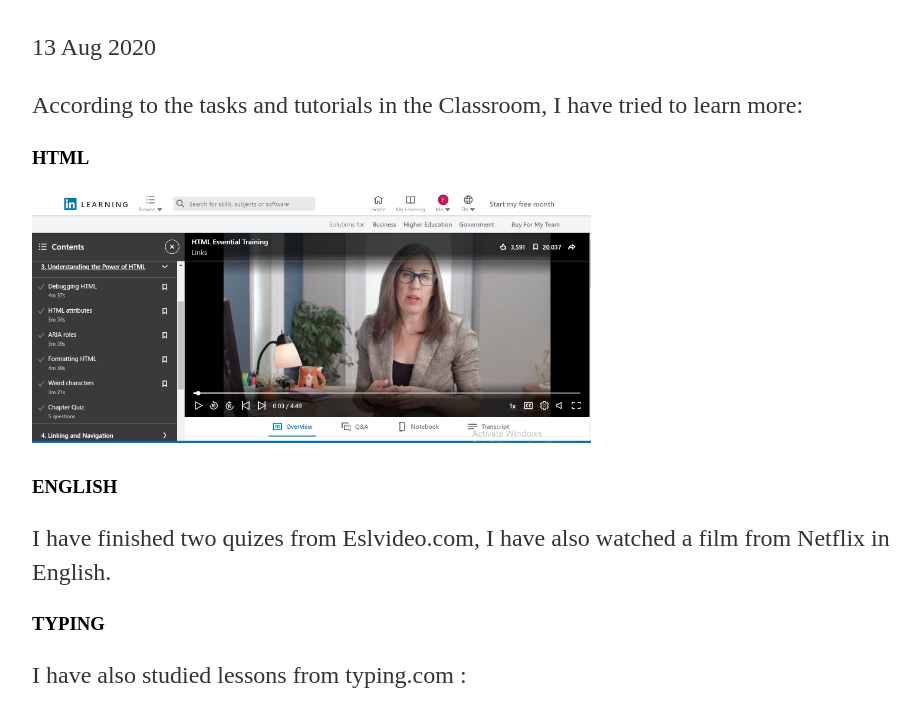
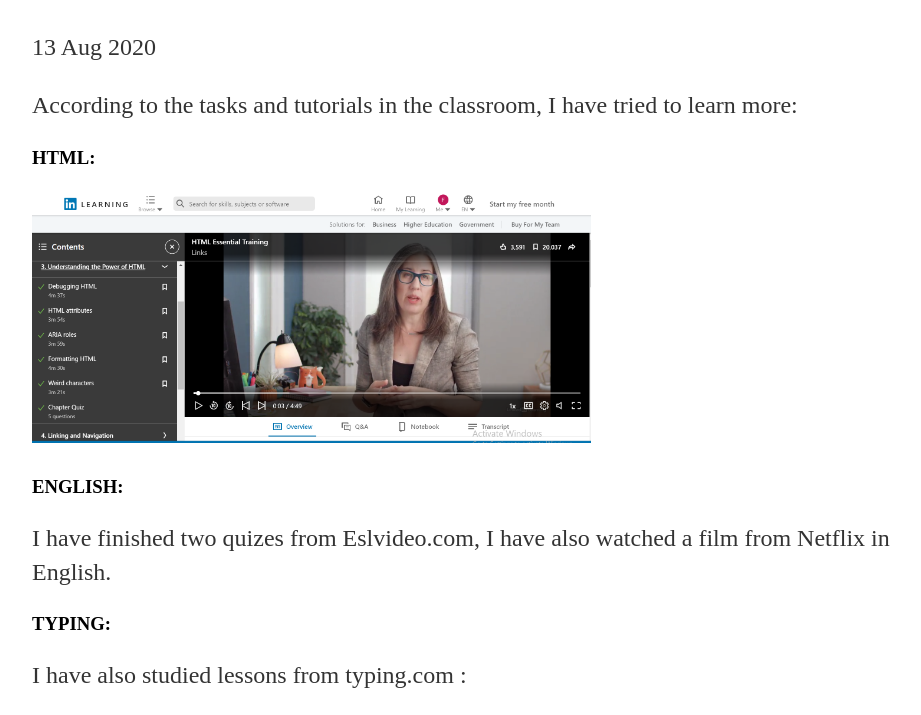
Before and after one commit to fatih64/AriFatih.github.io, a Jekyll site: the page built from _posts/2020-08-13-day2.md, in a window 1280 px wide. Shown: the part 166-881 px from the top of the page, without its empty margins (160-1081 px from the left). Built offline with Jekyll 4.4.1, drawn with Linux system fonts in a browser that asks for light colours.

Commit message:
Update 2020-08-13-day2.md

```diff
--- a/_posts/2020-08-13-day2.md
+++ b/_posts/2020-08-13-day2.md
@@ -4,16 +4,16 @@ title: "Day-2"
 date: 2020-08-13
 ---
 
-According to the tasks and tutorials in  the Classroom, I have tried to learn more:
+According to the tasks and tutorials in  the classroom, I have tried to learn more:
 
-<h3> HTML </h3>
+<h3> HTML: </h3>
 
 <img src="/Images/htmlLinkedin1.png" alt="day1" height="250">
 
-<h3> ENGLISH </h3>
+<h3> ENGLISH: </h3>
 I have finished two quizes from Eslvideo.com, I have also watched a film from Netflix in English.
 
-<h3> TYPING </h3>
+<h3> TYPING: </h3>
 
 I have also studied lessons from  typing.com :
 
```
